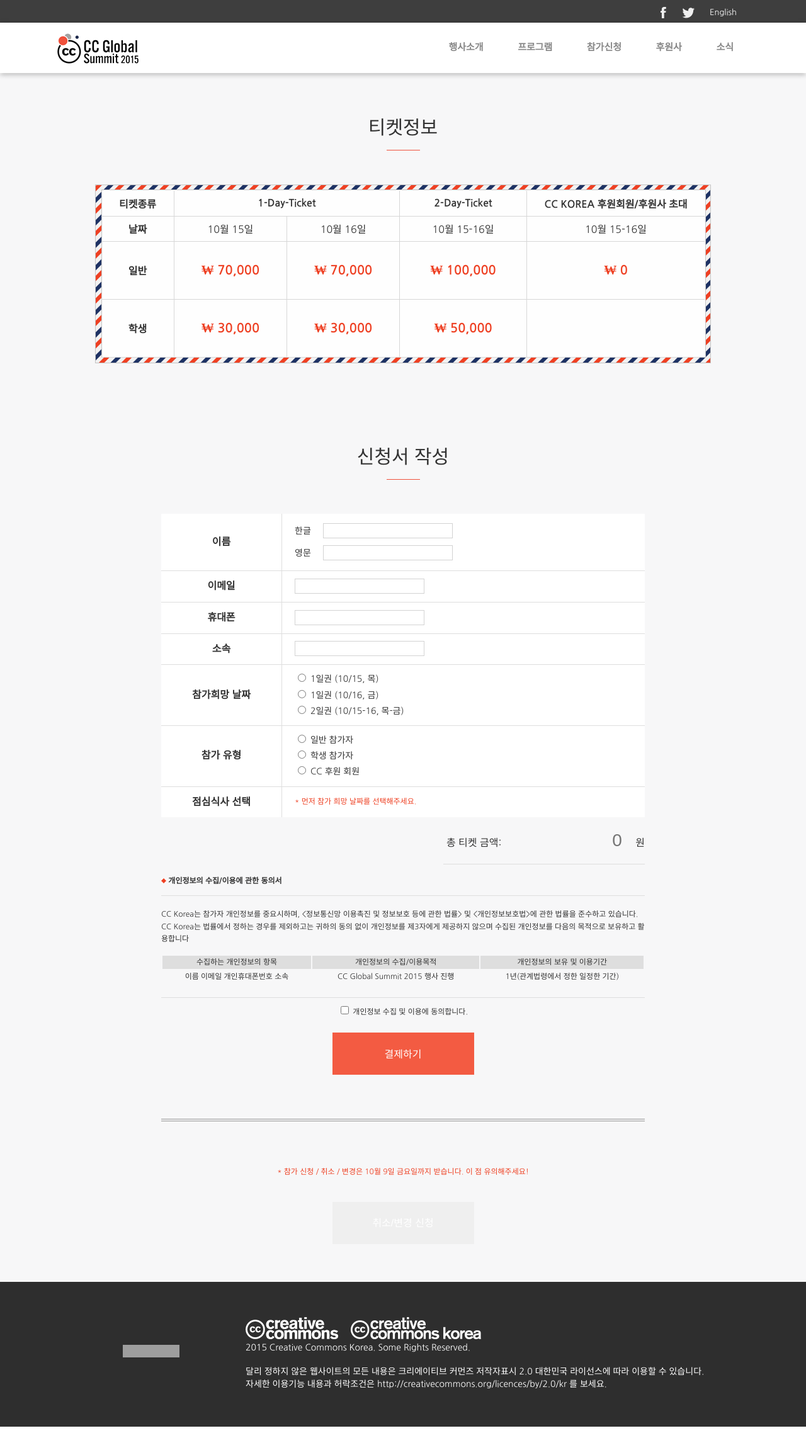
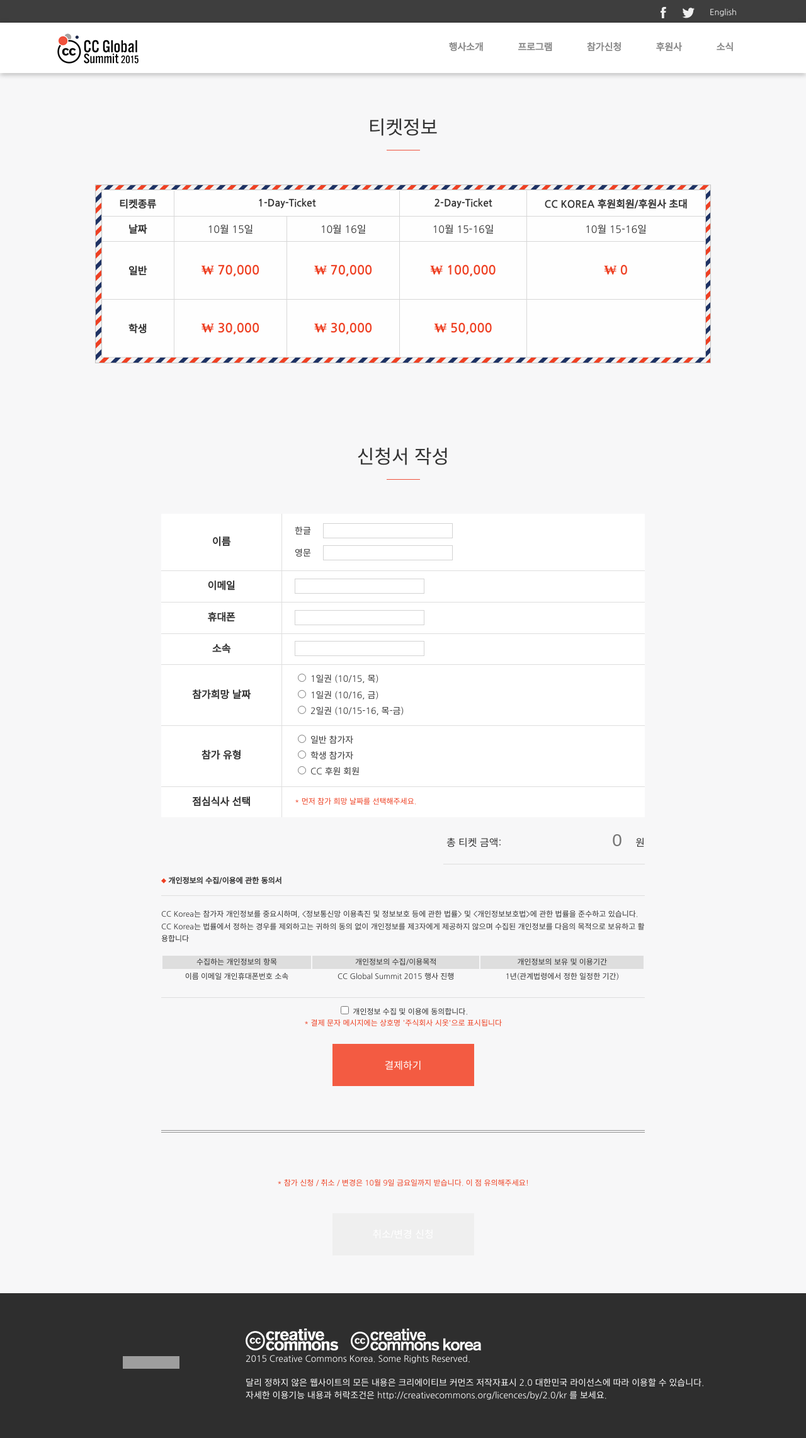
Before and after one commit to creativecommonskorea/2015-global-summit, a Jekyll site: the page built from attend.html, in a window 1280 px wide. Shown: the whole page at 63% size. Built offline with Jekyll 4.4.1, drawn with Linux system fonts in a browser that asks for light colours; nearby versions of some CDN libraries; grey boxes are pictures that could not be loaded.

Commit message:
참가하기 페이지 시옷 안내 문구 추가

```diff
--- a/attend.html
+++ b/attend.html
@@ -234,6 +234,8 @@ layout: base
             <div class="agreed_check_wrap">
                 <input type="checkbox" name="personal_info_agree_checkbox" id="personal_info_agree_checkbox"/>
                 <label for="personal_info_agree_checkbox">개인정보 수집 및 이용에 동의합니다.</label>
+                <br/>
+                <span class="payment_notice">* 결제 문자 메시지에는 상호명 '주식회사 시옷'으로 표시됩니다</span>
             </div>
         </div>
         <div class="dopay_wrap">
--- a/css/attend.scss
+++ b/css/attend.scss
@@ -330,5 +330,8 @@
     width: 100%;
     text-align: center;
     margin-top: 10px;
+    .payment_notice {
+      color: #ee4023;
+    }
   }
 }
--- a/css/main.css
+++ b/css/main.css
@@ -1750,6 +1750,8 @@ a {
         text-align: left;
         padding-top: 25px;
         margin-top: 0; } }
+    .agreement .agreed_check_wrap .payment_notice {
+      color: #ee4023; }
 
 .schedule {
   text-align: center;
```
